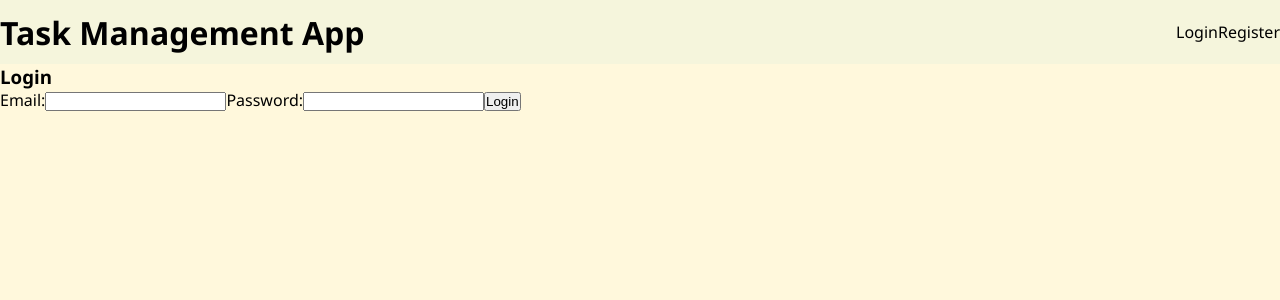
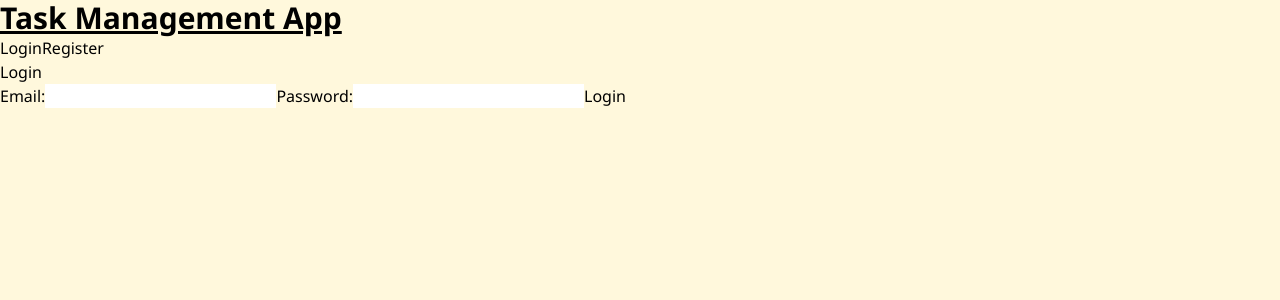
Before and after one commit to Kesav-21/Task-Management-App, a React (Create React App) app in the folder task/: page /login in a window 1280 px wide. Shown: the top 300 px of the page. Built offline with nearby package versions, Linux system fonts and the light colour scheme.

Commit message:
Tailwind Configure

```diff
--- a/task/package.json
+++ b/task/package.json
@@ -1,5 +1,5 @@
 {
-  "proxy":"http://localhost:4000",
+  "proxy": "http://localhost:4000",
   "name": "task",
   "version": "0.1.0",
   "private": true,
@@ -36,5 +36,8 @@
       "last 1 firefox version",
       "last 1 safari version"
     ]
+  },
+  "devDependencies": {
+    "tailwindcss": "^3.3.3"
   }
 }
--- a/task/src/App.js
+++ b/task/src/App.js
@@ -1,4 +1,4 @@
-import './App.css';
+
 import {BrowserRouter,Routes,Route,Navigate} from 'react-router-dom'
 import Home from './pages/Home';
 import NavBar from './components/NavBar';
--- a/task/src/components/NavBar.js
+++ b/task/src/components/NavBar.js
@@ -15,12 +15,12 @@
     <header>
         <div className='header-container'>
             <Link to='/'>
-                <h1>Task Management App</h1>
+                <h1 className='text-3xl font-bold underline'>Task Management App</h1>
             </Link>
             <nav>
               {user && (<div>
                 <span>{user.email}</span>
-                <button onClick={handleClick}>LOGOUT</button>
+                <button onClick={handleClick} className='text-3xl font-bold underline'>LOGOUT</button>
               </div>)}
               <div>
                 <Link to='/login'>Login</Link>
--- a/task/src/index.css
+++ b/task/src/index.css
@@ -1,3 +1,7 @@
+@tailwind base;
+@tailwind components;
+@tailwind utilities;
+
 *{
   margin: 0;
   padding: 0;
@@ -8,23 +12,3 @@
   font-family: 'Segoe UI', Tahoma, Geneva, Verdana, sans-serif;
   background-color: cornsilk;
 }
-
-.header-container{
-  background-color: beige;
-  height: 8vh;
-  width: 100%;
-  margin: 0px 0rem;
-  display: flex;
-  align-items: center;
-  justify-content: space-between;
-}
-
-header a{
-  text-decoration: none;
-  color:black;
-}
-
-.home{
-  margin: 20px auto;
-  width: 100%;
-}
--- /dev/null
+++ b/task/tailwind.config.js
@@ -0,0 +1,8 @@
+/** @type {import('tailwindcss').Config} */
+module.exports = {
+  content: ["./src/**/*.{js,jsx,ts,tsx}"],
+  theme: {
+    extend: {},
+  },
+  plugins: [],
+}
```
Also changed, not shown: task/src/App.css (deleted), 1 other file (tests, documents, lock files or other folders).
